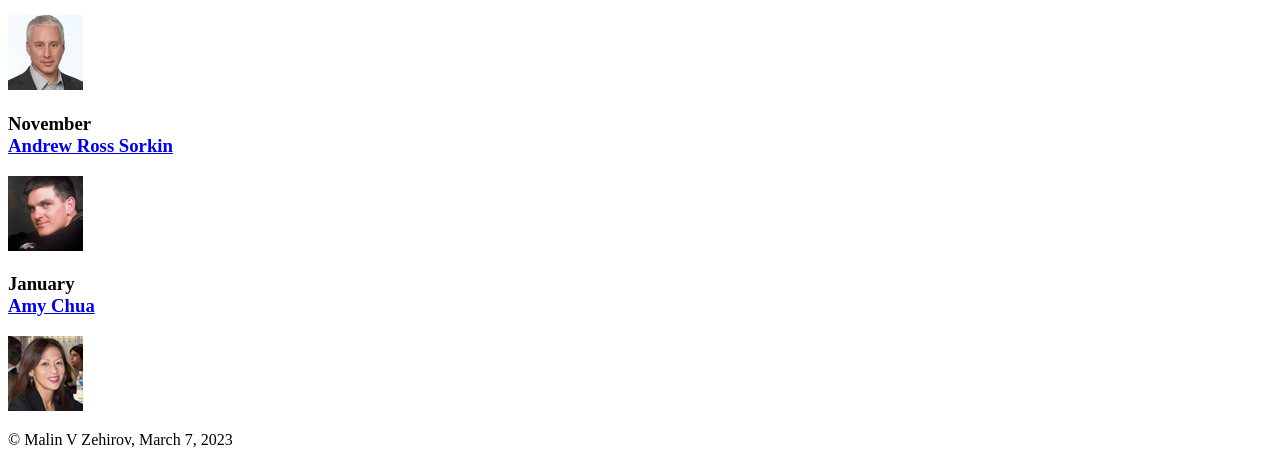
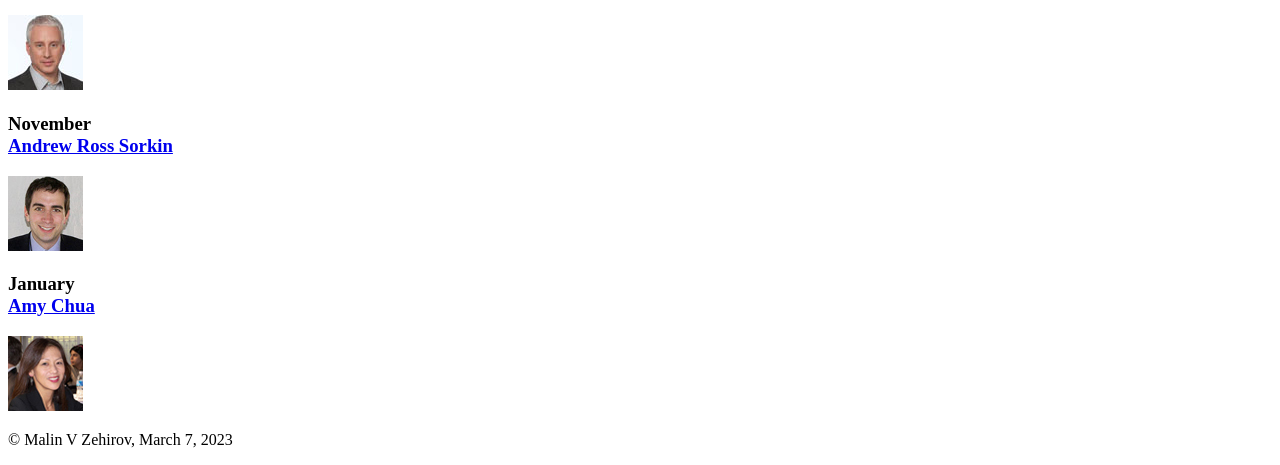
Before and after one commit to mzehirov/A07, a plain HTML site: page index.html in a window 1280 px wide. Shown: the part 570-1035 px from the top of the page. Drawn offline with Linux system fonts and the light colour scheme.

Commit message:
Update index.html

```diff
--- a/index.html
+++ b/index.html
@@ -42,7 +42,7 @@
 
 		<h3>November<br>
 			<a href="speakers/sorkin.html"> Andrew Ross Sorkin</a></h3>
-		<img src="images/sampson75.jpg" alt="Andrew Ross Sorkin">
+		<img src="images/sorkin75.jpg" alt="Andrew Ross Sorkin">
 
 		<h3>January<br>
 			<a href="speakers/chua.html"> Amy Chua</a></h3>
```
